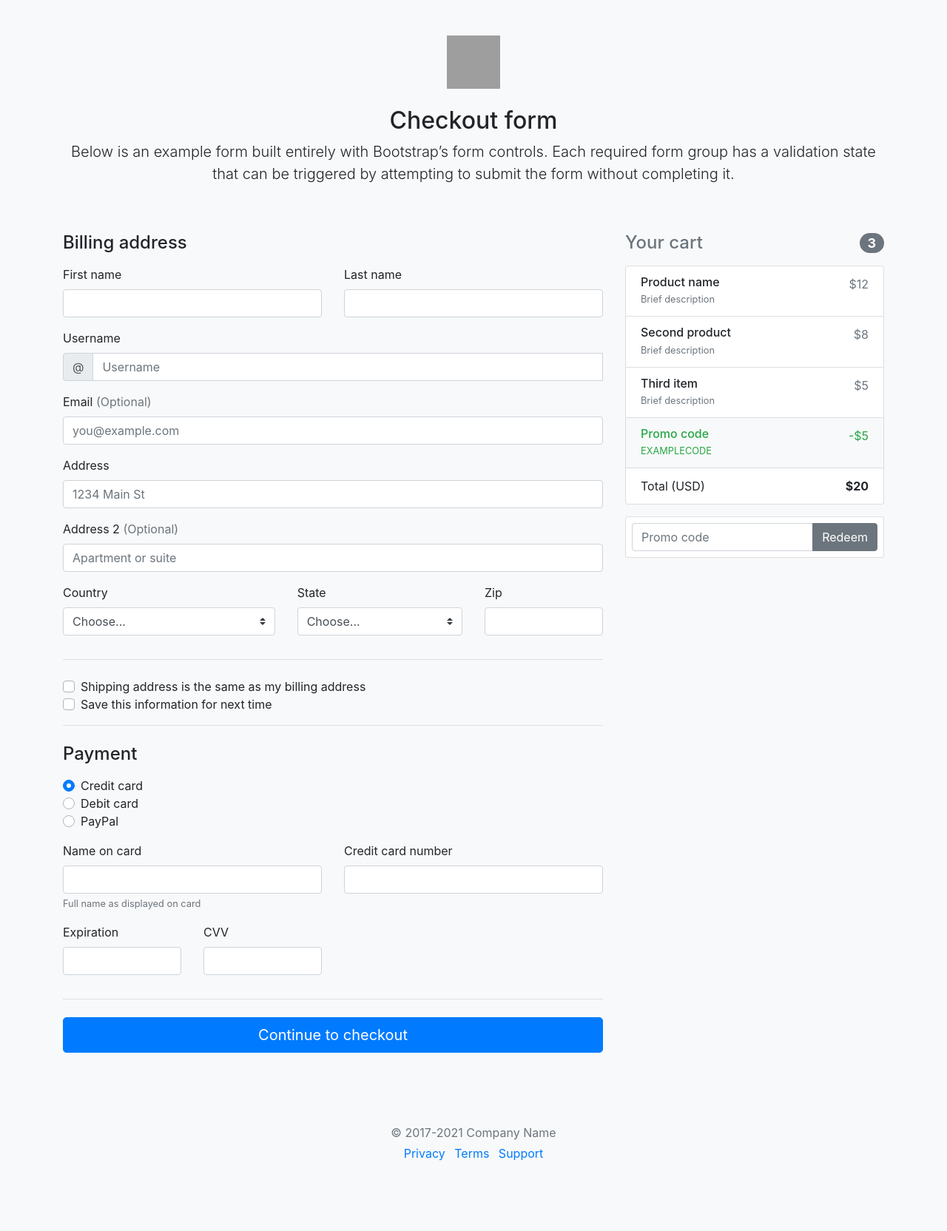
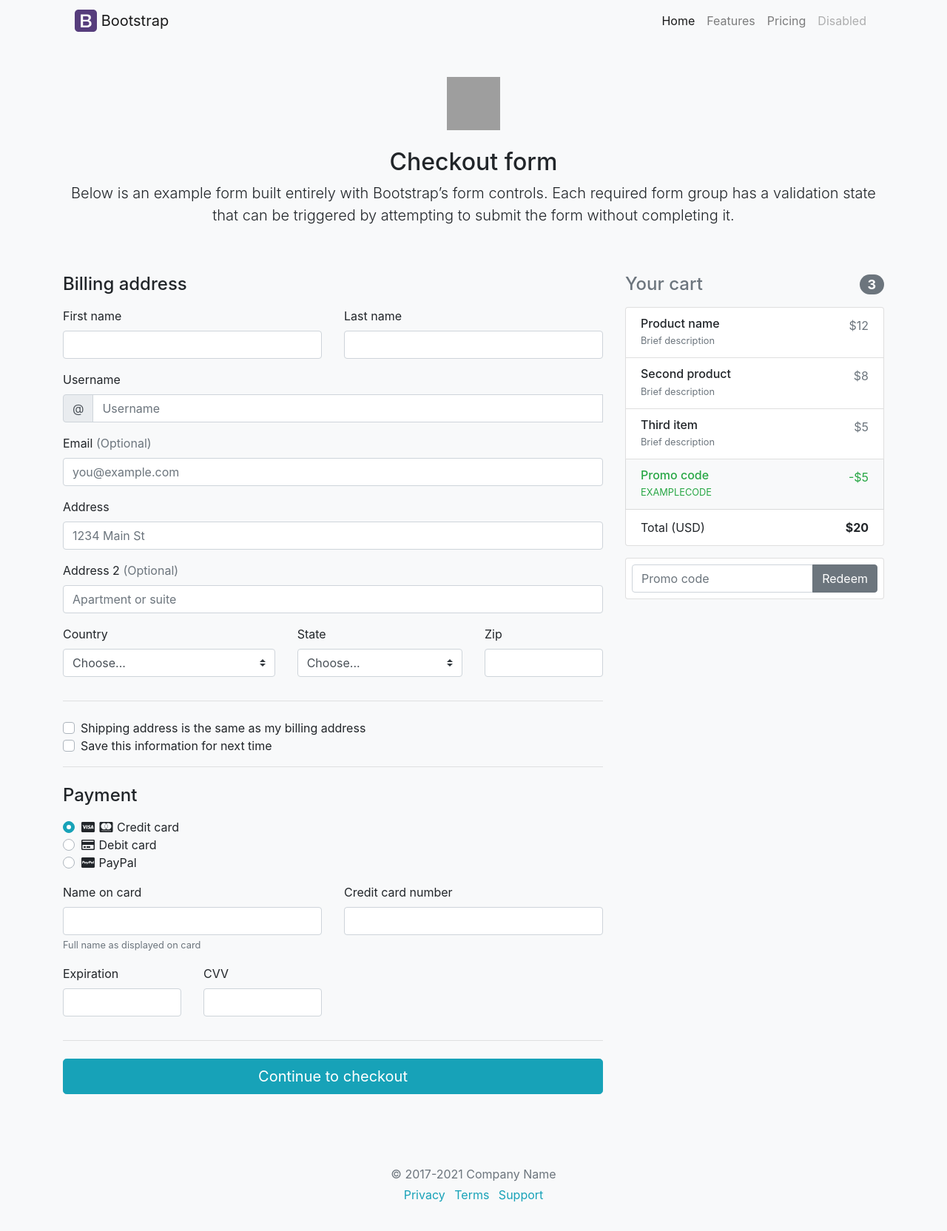
Before and after one commit to MarinaBand/lesson01, a website: page src/index.html in a window 1280 px wide. Shown: the whole page at 74% size. Before the commit the page ends 1619 px from the top, so only its background shows below. Drawn offline with nearby package versions, Linux system fonts and the light colour scheme; files that its build step writes are made by us from their sources; grey boxes are pictures that could not be loaded.

Commit message:
added navbar, gulp.tasks: watch, webserver

```diff
--- a/src/index.html
+++ b/src/index.html
@@ -9,7 +9,35 @@
     <title>Document</title>
 </head>
 <body class="bg-light">
-
+<header class="main-header">
+    <div class="container">
+        <nav class="navbar navbar-light bg-light navbar-expand-lg">
+            <a class="navbar-brand" href="#">
+                <img src="img/bootstrap-solid.svg" width="30" height="30" class="d-inline-block align-top" alt="">
+                Bootstrap
+            </a>
+            <button class="navbar-toggler" type="button" data-toggle="collapse" data-target="#navbarNav" aria-controls="navbarNav" aria-expanded="false" aria-label="Toggle navigation">
+                <span class="navbar-toggler-icon"></span>
+            </button>
+            <div class="collapse navbar-collapse" id="navbarNav">
+                <ul class="ml-auto navbar-nav">
+                    <li class="nav-item active">
+                        <a class="nav-link" href="#">Home <span class="sr-only">(current)</span></a>
+                    </li>
+                    <li class="nav-item">
+                        <a class="nav-link" href="#">Features</a>
+                    </li>
+                    <li class="nav-item">
+                        <a class="nav-link" href="#">Pricing</a>
+                    </li>
+                    <li class="nav-item">
+                        <a class="nav-link disabled" href="#">Disabled</a>
+                    </li>
+                </ul>
+            </div>
+        </nav>
+    </div>
+</header>
 <div class="container">
     <div class="py-5 text-center">
         <img class="d-block mx-auto mb-4" src="https://getbootstrap.com/docs/4.6/assets/brand/bootstrap-solid.svg" alt="" width="72" height="72">
@@ -165,15 +193,15 @@
                 <div class="d-block my-3">
                     <div class="custom-control custom-radio">
                         <input id="credit" name="paymentMethod" type="radio" class="custom-control-input" checked required>
-                        <label class="custom-control-label" for="credit">Credit card</label>
+                        <label class="custom-control-label" for="credit"><i class="fab fa-cc-visa fa-fw"></i> <i class="fab fa-cc-mastercard fa-fw"></i> Credit card</label>
                     </div>
                     <div class="custom-control custom-radio">
                         <input id="debit" name="paymentMethod" type="radio" class="custom-control-input" required>
-                        <label class="custom-control-label" for="debit">Debit card</label>
+                        <label class="custom-control-label" for="debit"><i class="far fa-credit-card fa-fw"></i> Debit card</label>
                     </div>
                     <div class="custom-control custom-radio">
                         <input id="paypal" name="paymentMethod" type="radio" class="custom-control-input" required>
-                        <label class="custom-control-label" for="paypal">PayPal</label>
+                        <label class="custom-control-label" for="paypal"><i class="fab fa-cc-paypal fa-fw"></i> PayPal</label>
                     </div>
                 </div>
                 <div class="row">
--- a/src/scss/_variables.scss
+++ b/src/scss/_variables.scss
@@ -1 +1,13 @@
 $fa-font-path:         "../fonts";
+$blue:    #007bff !default;
+$indigo:  #6610f2 !default;
+$purple:  #6f42c1 !default;
+$pink:    #e83e8c !default;
+$red:     #dc3545 !default;
+$orange:  #fd7e14 !default;
+$yellow:  #ffc107 !default;
+$green:   #28a745 !default;
+$teal:    #20c997 !default;
+$cyan:    #17a2b8 !default;
+
+$primary:       $cyan !default;
```
Also changed, not shown: gulpfile.js (+56 -8 lines), package.json (+4 -3 lines), src/img/bootstrap-solid.svg (added).
